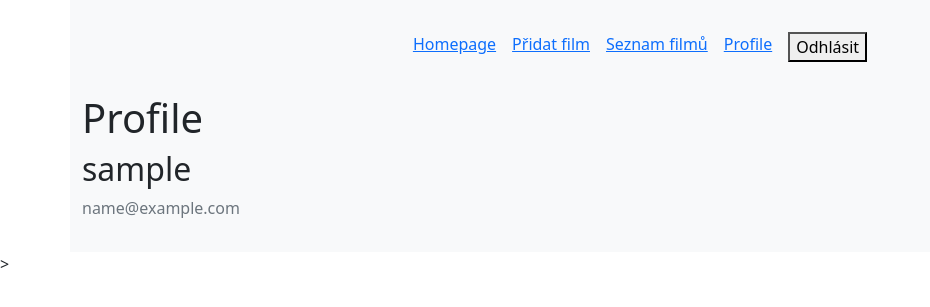
After one commit to wojtechnettle86/homework_09_09_2024, a Django app: page /profile/ in a window 1280 px wide. The commit adds this page. Shown: the top 307 px of the page, without its empty margins (0-930 px from the left). Run offline with Django 5.2, Linux system fonts and the light colour scheme; the visitor is signed in with stand-in values (Sample User, id 1).

Commit message:
autorizace

```diff
--- /dev/null
+++ b/movie_library/movies/movie_db/templates/header.html
@@ -0,0 +1,15 @@
+<ul class="d-flex justify-content-center list-unstyled column-gap-3 py-3">
+    <li><a href="/">Homepage</a></li>
+    <li><a href="/add_movie">Přidat film</a></li>
+    <li><a href="/movie_db">Seznam filmů</a></li>
+    {% if user.is_authenticated %}
+      <a href="{% url 'profile' %}">Profile</a>
+      <form action="{% url 'logout' %}" method="POST">
+        {% csrf_token %}
+        <button type="submit">Odhlásit</button>
+      </form>
+    {% else %}
+      <a href="{% url 'login' %}">Přihlásit</a>
+      <a href="{% url 'register' %}">Register</a>
+    {% endif %}
+</ul>
--- /dev/null
+++ b/movie_library/movies/movie_db/templates/logout.html
@@ -0,0 +1,6 @@
+{% extends "main.html" %}
+
+{% block content %}
+    <h2></h2>
+    <a >
+{% endblock %}
--- a/movie_library/movies/movie_db/templates/main.html
+++ b/movie_library/movies/movie_db/templates/main.html
@@ -9,11 +9,7 @@
 <body>
     <div class="container bg-light py-3">
         {% block header %}
-            <ul class="d-flex justify-content-center list-unstyled column-gap-3 py-3">
-                <li><a href="/">Homepage</a></li>
-                <li><a href="/add_movie">Přidat film</a></li>
-                <li><a href="/movie_db">Seznam filmů</a></li>
-            </ul>
+            {% include "header.html" %}
         {% endblock %}
 
         {% block content %}
--- /dev/null
+++ b/movie_library/movies/movie_db/templates/profile.html
@@ -0,0 +1,9 @@
+{% extends "main.html" %}
+
+{% block content %}
+    <div>
+        <h1>Profile</h1>
+        <h2 class="account-heading">{{ user.username }}</h2>
+        <p class="text-secondary">{{ user.email }}</p>
+    </div>
+{% endblock %}
--- a/movie_library/movies/movie_db/urls.py
+++ b/movie_library/movies/movie_db/urls.py
@@ -1,9 +1,15 @@
 from django.urls import path
 from . import views
+from .views import *
+from django.contrib.auth import views as auth_views
 
 urlpatterns = [
     path('', views.main, name='main'),
     path('add_movie/', views.add_movie, name='add_movie'),
     path('movie_db/', views.movies, name='movies'),
     path('movie_db/details/<int:id>', views.details, name='details'),
+    path('profile/', profile_page, name='profile'),
+    path('register/', register_page, name='register'),
+    path('login/', auth_views.LoginView.as_view(template_name='login.html'), name='login'),
+    path('logout/', auth_views.LogoutView.as_view(template_name='logout.html'), name='logout'),
 ]
--- a/movie_library/movies/movie_db/views.py
+++ b/movie_library/movies/movie_db/views.py
@@ -1,8 +1,10 @@
+from django.contrib.auth.decorators import login_required
 from django.shortcuts import render, redirect
 from django.http import HttpResponse
 from django.template import loader
 from .models import Movie
 from .forms import MovieForm
+from .forms import UserRegisterForm
 
 def movies(request):
   mymovies = Movie.objects.all().values()
@@ -35,3 +37,20 @@ def add_movie(request):
       return redirect("movies")
 
   return render(request, 'add_movie.html', {'form': MovieForm()})
+
+
+@login_required
+def profile_page(request):
+    return render(request, 'profile.html')
+
+
+def register_page(request):
+    if request.method == 'POST':
+        form = UserRegisterForm(request.POST)
+        if form.is_valid():
+            form.save()
+            return redirect('login')
+
+    return render(request,
+                  'register.html',
+                  {'form': UserRegisterForm()})
--- a/movie_library/movies/movies/settings.py
+++ b/movie_library/movies/movies/settings.py
@@ -122,3 +122,6 @@ STATIC_URL = 'static/'
 # https://docs.djangoproject.com/en/5.1/ref/settings/#default-auto-field
 
 DEFAULT_AUTO_FIELD = 'django.db.models.BigAutoField'
+
+LOGIN_REDIRECT_URL = 'profile'
+LOGIN_URL = 'login'
```
Also changed, not shown: movie_library/movies/movie_db/forms.py (+10 -0 lines), movie_library/movies/movie_db/templates/login.html (added, +12 -0 lines), movie_library/movies/movie_db/templates/register.html (added, +12 -0 lines).
